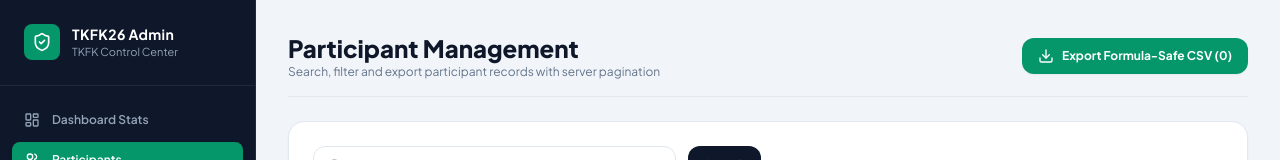
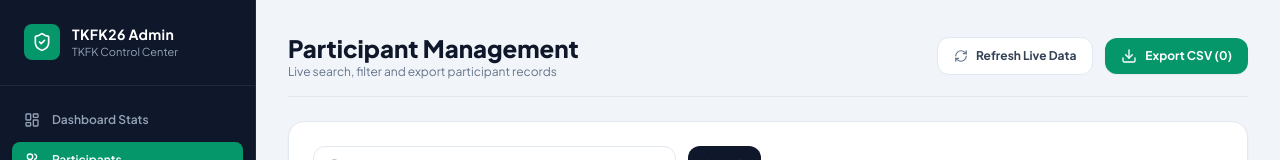
Before and after one commit to muhammedparad/tkfk.in, a Next.js app: page /admin/participants in a window 1280 px wide. Shown: the top 160 px of the page. Built offline with nearby package versions, Linux system fonts and the light colour scheme; no server answers.

Commit message:
Add no-store cache headers and live refresh controls to admin pages to ensure real-time participant and payment tracking

```diff
--- a/src/app/admin/dashboard/page.tsx
+++ b/src/app/admin/dashboard/page.tsx
@@ -18,7 +18,10 @@ export default function AdminDashboardPage() {
   useEffect(() => {
     async function loadStats() {
       try {
-        const sRes = await fetch('/api/admin/stats');
+        const sRes = await fetch(`/api/admin/stats?_t=${Date.now()}`, {
+          cache: 'no-store',
+          headers: { 'Cache-Control': 'no-cache', 'Pragma': 'no-cache' }
+        });
         if (sRes.ok) setStats(await sRes.json());
       } catch {}
     }
--- a/src/app/admin/participants/page.tsx
+++ b/src/app/admin/participants/page.tsx
@@ -15,7 +15,10 @@ export default function AdminParticipantsPage() {
   const fetchParticipants = useCallback(async (targetPage = 1, searchQuery = search) => {
     setLoading(true);
     try {
-      const res = await fetch(`/api/admin/participants?page=${targetPage}&limit=20&search=${encodeURIComponent(searchQuery)}`);
+      const res = await fetch(`/api/admin/participants?page=${targetPage}&limit=20&search=${encodeURIComponent(searchQuery)}&_t=${Date.now()}`, {
+        cache: 'no-store',
+        headers: { 'Cache-Control': 'no-cache', 'Pragma': 'no-cache' }
+      });
       if (res.ok) {
         const data = await res.json();
         setParticipants(data.participants || []);
@@ -51,16 +54,27 @@ export default function AdminParticipantsPage() {
         <div className="flex flex-col sm:flex-row sm:items-center justify-between gap-4 border-b border-slate-200 pb-4">
           <div>
             <h1 className="text-2xl font-extrabold text-slate-900">Participant Management</h1>
-            <p className="text-xs text-slate-500">Search, filter and export participant records with server pagination</p>
+            <p className="text-xs text-slate-500">Live search, filter and export participant records</p>
           </div>
 
-          <button
-            onClick={handleExportCSV}
-            className="inline-flex items-center gap-2 bg-emerald-600 hover:bg-emerald-700 text-white font-bold px-4 py-2.5 rounded-xl text-xs shadow-sm transition-all"
-          >
-            <Download className="w-4 h-4" />
-            <span>Export Formula-Safe CSV ({totalCount})</span>
-          </button>
+          <div className="flex items-center gap-3">
+            <button
+              onClick={() => fetchParticipants(page, search)}
+              disabled={loading}
+              className="inline-flex items-center gap-2 bg-white hover:bg-slate-50 text-slate-700 border border-slate-200 font-bold px-4 py-2.5 rounded-xl text-xs shadow-xs transition-all disabled:opacity-50 cursor-pointer"
+            >
+              <RefreshCw className={`w-3.5 h-3.5 ${loading ? 'animate-spin text-emerald-600' : 'text-slate-500'}`} />
+              <span>Refresh Live Data</span>
+            </button>
+
+            <button
+              onClick={handleExportCSV}
+              className="inline-flex items-center gap-2 bg-emerald-600 hover:bg-emerald-700 text-white font-bold px-4 py-2.5 rounded-xl text-xs shadow-sm transition-all cursor-pointer"
+            >
+              <Download className="w-4 h-4" />
+              <span>Export CSV ({totalCount})</span>
+            </button>
+          </div>
         </div>
 
         {/* Search Bar */}
--- a/src/app/admin/payments/page.tsx
+++ b/src/app/admin/payments/page.tsx
@@ -43,10 +43,14 @@ export default function AdminPaymentsPage() {
         page: page.toString(),
         limit: limit.toString(),
         status: statusFilter,
+        _t: Date.now().toString(),
         ...(search ? { search } : {})
       });
 
-      const res = await fetch(`/api/admin/payments?${params.toString()}`);
+      const res = await fetch(`/api/admin/payments?${params.toString()}`, {
+        cache: 'no-store',
+        headers: { 'Cache-Control': 'no-cache', 'Pragma': 'no-cache' }
+      });
       if (res.ok) {
         const data = await res.json();
         setRegistrations(data.registrations || []);
--- a/src/app/api/admin/participants/route.ts
+++ b/src/app/api/admin/participants/route.ts
@@ -4,6 +4,7 @@ import { getAdminSessionFromRequest } from '@/lib/adminAuth';
 import { getSupabaseServerAdminClient } from '@/lib/supabaseServer';
 
 export const dynamic = 'force-dynamic';
+export const revalidate = 0;
 
 function escapeCsvCell(cell: any): string {
   if (cell === null || cell === undefined) return '""';
@@ -103,6 +104,12 @@ export async function GET(req: NextRequest) {
         limit,
         totalPages: Math.ceil((count || 0) / limit)
       }
+    }, {
+      headers: {
+        'Cache-Control': 'no-store, no-cache, must-revalidate, proxy-revalidate',
+        'Pragma': 'no-cache',
+        'Expires': '0'
+      }
     });
 
   } catch (err: any) {
--- a/src/app/api/admin/payments/route.ts
+++ b/src/app/api/admin/payments/route.ts
@@ -5,6 +5,7 @@ import { getAdminSessionFromRequest } from '@/lib/adminAuth';
 import { getSupabaseServerAdminClient } from '@/lib/supabaseServer';
 
 export const dynamic = 'force-dynamic';
+export const revalidate = 0;
 
 export async function GET(req: NextRequest) {
   try {
@@ -58,6 +59,12 @@ export async function GET(req: NextRequest) {
         limit,
         total: count || 0,
         totalPages: Math.ceil((count || 0) / limit)
+      }
+    }, {
+      headers: {
+        'Cache-Control': 'no-store, no-cache, must-revalidate, proxy-revalidate',
+        'Pragma': 'no-cache',
+        'Expires': '0'
       }
     });
   } catch (err: any) {
--- a/src/app/api/admin/stats/route.ts
+++ b/src/app/api/admin/stats/route.ts
@@ -3,6 +3,7 @@ import { DBService } from '@/services/db';
 import { getAdminSessionFromRequest } from '@/lib/adminAuth';
 
 export const dynamic = 'force-dynamic';
+export const revalidate = 0;
 
 export async function GET(req: NextRequest) {
   try {
@@ -10,7 +11,13 @@ export async function GET(req: NextRequest) {
       return NextResponse.json({ error: 'Unauthorized: Admin session required' }, { status: 401 });
     }
     const stats = await DBService.getAdminStats();
-    return NextResponse.json(stats);
+    return NextResponse.json(stats, {
+      headers: {
+        'Cache-Control': 'no-store, no-cache, must-revalidate, proxy-revalidate',
+        'Pragma': 'no-cache',
+        'Expires': '0'
+      }
+    });
   } catch (err: any) {
     console.error('[API ADMIN STATS GET ERROR]', err);
     return NextResponse.json({ error: 'Request could not be completed.' }, { status: 500 });
```
